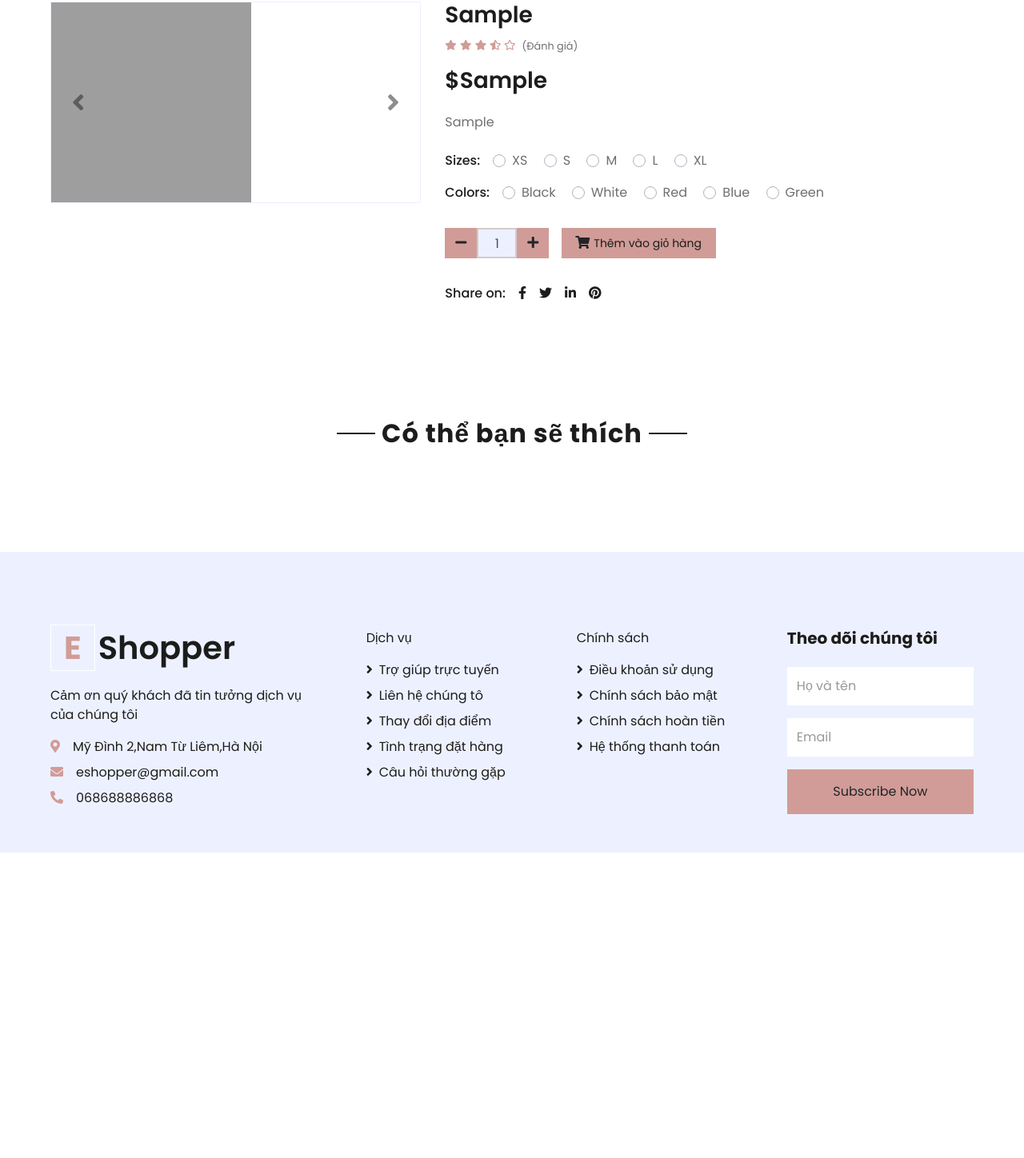
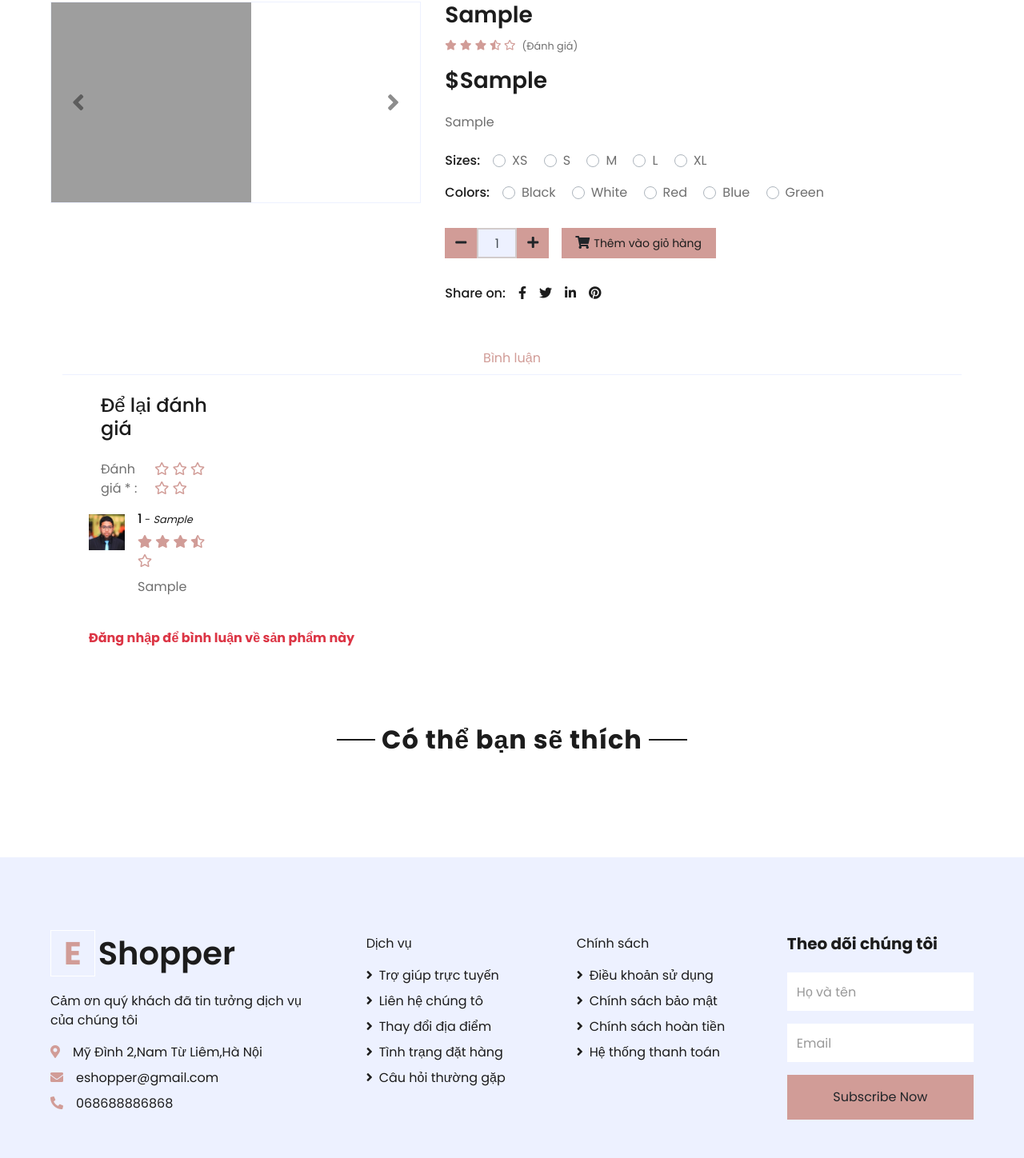
Before and after one commit to tunght2302/DUAN1, a PHP site: page /index.php?act=chi_tiet_sanpham&id=1 in a window 1280 px wide. Shown: the part 627-2075 px from the top of the page at 80% size. Before the commit the page ends 1693 px from the top, so only its background shows below. Run offline with PHP 8.4, Linux system fonts and the light colour scheme; tables that the repository leaves empty or names only in its code hold one stand-in row (values such as "Sample post"); data that the repository does not hold is empty; some libraries are stand-ins or nearby versions; grey boxes are pictures that could not be loaded.

Commit message:
binhluan

```diff
--- a/WEBTHETHAO/view/binhluan/binhluanform.php
+++ b/WEBTHETHAO/view/binhluan/binhluanform.php
@@ -4,3 +4,130 @@ include "../../model/pdo.php";
 include "../../model/binhluan.php";
 
 ?>
+
+<!DOCTYPE html>
+<html lang="en">
+
+<head>
+    <meta charset="utf-8">
+    <title>EShopper - Bootstrap Shop Template</title>
+    <meta content="width=device-width, initial-scale=1.0" name="viewport">
+    <meta content="Free HTML Templates" name="keywords">
+    <meta content="Free HTML Templates" name="description">
+
+    <!-- Favicon -->
+    <link href="img/favicon.ico" rel="icon">
+
+    <!-- Google Web Fonts -->
+    <link rel="preconnect" href="https://fonts.gstatic.com">
+    <link href="https://fonts.googleapis.com/css2?family=Poppins:wght@100;200;300;400;500;600;700;800;900&display=swap"
+        rel="stylesheet">
+
+    <!-- Font Awesome -->
+    <link href="https://cdnjs.cloudflare.com/ajax/libs/font-awesome/5.10.0/css/all.min.css" rel="stylesheet">
+
+    <!-- Libraries Stylesheet -->
+    <link href="lib/owlcarousel/assets/owl.carousel.min.css" rel="stylesheet">
+
+    <!-- Customized Bootstrap Stylesheet -->
+    <link href="css/style.css" rel="stylesheet">
+</head>
+
+<body>
+
+    <div class="row px-xl-5">
+        <div class="col">
+
+            <div class="tab-content">
+
+
+                <div class="col-md-6">
+                    <h4 class="mb-4">Để lại đánh giá</h4>
+                    <small></small>
+                    <div class="d-flex my-3">
+                        <p class="mb-0 mr-2">Đánh giá * :</p>
+                        <div class="text-primary">
+                            <i class="far fa-star"></i>
+                            <i class="far fa-star"></i>
+                            <i class="far fa-star"></i>
+                            <i class="far fa-star"></i>
+                            <i class="far fa-star"></i>
+                        </div>
+                    </div>
+
+                </div>
+                <?php
+                $id_sanpham = $_REQUEST['id_sanpham'];
+                $listbl = loadall_binhluan($id_sanpham);
+                foreach ($listbl as $bl) {
+                    extract($bl);
+
+                    echo '
+
+                        <div class="row">
+
+                            <div class="col-md-6">
+
+                                <div class="media mb-4">
+                                    <img src="./img/user.jpg" alt="Image" class="img-fluid mr-3 mt-1" style="width: 45px;">
+                                    <div class="media-body">
+                                        <h6>' . $id_binhluan . '<small> - <i>' . $ngaybinhluan . '</i></small></h6>
+                                        <div class="text-primary mb-2">
+                                            <i class="fas fa-star"></i>
+                                            <i class="fas fa-star"></i>
+                                            <i class="fas fa-star"></i>
+                                            <i class="fas fa-star-half-alt"></i>
+                                            <i class="far fa-star"></i>
+                                        </div>
+                                        <p>' . $noi_dung . '</p>
+                                    </div>
+                                </div>
+                            </div>
+
+                        </div>
+
+
+                        ';
+                }
+                ?>
+            </div>
+                <?php
+
+            if (!isset($_SESSION['ten_dangnhap'])) {
+                echo '<b class="text-danger">Đăng nhập để bình luận về sản phẩm này</b>';
+            } else {
+
+            ?>
+                <form action="<?= $_SERVER['PHP_SELF'] ?>" method="POST">
+                    <input type="hidden" name="id_sanpham" value="<?= $id_sanpham ?>">
+                    <div class="form-group">
+                        <label for="message">Viết đánh giá *</label>
+                        <textarea id="message" cols="30" rows="5" class="form-control"></textarea>
+                    </div>
+
+                    <div class="form-group mb-0">
+                        <input type="submit" name="guibinhluan" value="Gửi bình luận" class="btn btn-primary px-3">
+                    </div>
+                </form>
+
+                <?php
+            }
+            ?>
+
+
+            <?php
+            if (isset($_POST['guibinhluan']) && ($_POST['guibinhluan'])) {
+                $noi_dung = $_POST['noi_dung'];
+                $id_sanpham = $_POST['id_sanpham'];
+                $iduser = $_SESSION['user']['id_sanpham'];
+                $ngaybinhluan = date(' d/m/Y');
+                $giobinhluan = date('h:i:sa');
+                insert_binhluan($noi_dung, $iduser, $id_sanpham, $ngaybinhluan, $giobinhluan);
+                header("Location: " . $_SERVER['HTTP_REFERER']);
+            }
+            ?>
+             </div>
+</div>
+</body>
+
+</html>
--- a/WEBTHETHAO/view/chi_tiet_sanpham.php
+++ b/WEBTHETHAO/view/chi_tiet_sanpham.php
@@ -182,16 +182,20 @@
         </div>
     </div>
     <div class="row px-xl-5">
+        <div class="col" id="reviews"   >
+
         <div class="col">
+                <div class="nav nav-tabs justify-content-center border-secondary mb-4">
 
-            <div class="tab-content" id="reviews">
-            <div class="">
+                    <a class="nav-item nav-link" data-toggle="tab" href="#tab-pane-3">Bình luận</a>
+                </div>
+
 
                     <script src="https://ajax.googleapis.com/ajax/libs/jquery/3.6.0/jquery.min.js"></script>
 
                     <div class="row" id="binhluan" name="id_sanpham">
                         <script>
-														$(document).ready(function() {
+                            $(document).ready(function () {
 
                                 $("#binhluan").load("view/binhluan/binhluanform.php", {
                                     id_sanpham: <?= $id_sanpham ?>
```
Lines whose indentation alone changed are shown as unchanged.
